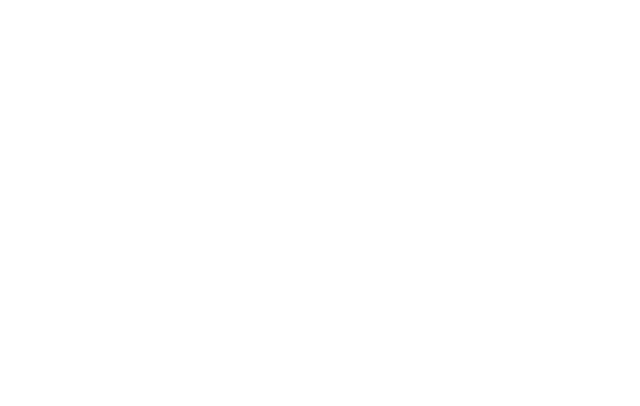
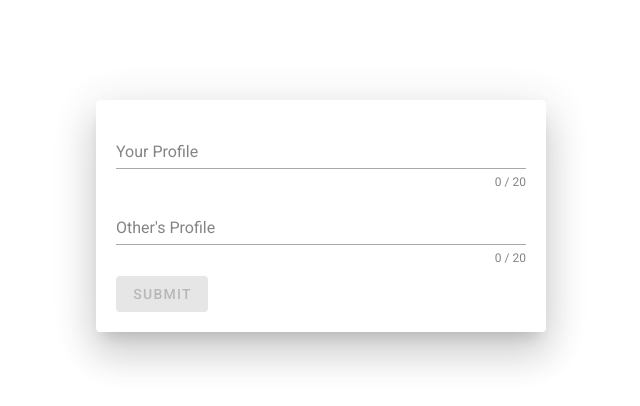
Before and after one commit to jhabarsingh/SIMADIAN, a Vue app in the folder simadianfrontend/: page /register in a window 1280 px wide. Shown: the top 406 px of the page, without its empty margins (319-959 px from the left). Built offline with nearby package versions, Linux system fonts and the light colour scheme.

Commit message:
Added Register page

```diff
--- /dev/null
+++ b/simadianfrontend/src/components/Register.vue
@@ -0,0 +1,130 @@
+<template>
+  <v-app
+    class="v-app"
+  >
+
+    <v-card
+    class="card"
+    :elevation="24"
+    >
+
+      <v-form
+        class="form"
+        ref="form"
+        v-model="valid"
+      >
+        <v-alert
+          dense
+          :elevation="24"
+          type="error"
+          v-show="display"
+        >
+          Invalid Username
+        </v-alert>
+
+        <v-text-field
+          v-model="name1"
+          :rules="[...nameRules]"
+          label="Your Profile"
+          required
+          placeholder="JhabarBhati"
+          :counter=20
+        ></v-text-field>
+
+
+        <v-text-field
+          v-model="name2"
+          :rules="[...nameRules]"
+          label="Other's Profile"
+          required
+          class="input"
+          :counter=20
+        ></v-text-field>
+
+        <v-btn
+          :disabled="!valid"
+          color="warning"
+          class="mr-auto"
+          @click="submit"
+        >
+          Submit
+        </v-btn>
+
+      </v-form>
+  </v-card>
+  </v-app>
+</template>
+
+<script>
+  export default {
+    data: () => ({
+      valid: false,
+      name1: '',
+      name2: '',
+      display: false,
+      nameRules: [
+        v => !!v || 'Name is required',
+        v => (v && v.length <= 20) || 'Name must be less than 20 characters'
+      ],
+
+    }),
+
+    methods: {
+      validateUser(user) {
+        let info = null;
+        let url = "https://codeforces.com/api/user.info?handles=" + user;
+        fetch(url).then(data => data.json()).then(data => {
+            let info = data.status;
+            console.log(info)
+            if(info == "OK") {
+              window.localStorage.setItem("yours_name", this.name1);
+              window.localStorage.setItem("others_name", this.name2);
+              this.$router.push("/submissions");
+            }
+        })
+        return false;
+      },
+      submit() {
+        this.validateUser(this.name1 + ";" + this.name2)
+
+      }
+     }
+  }
+</script>
+
+<style scoped>
+
+
+  .card {
+    min-width:450px;
+    min-height: 230px;
+    margin:auto;
+    padding: 20px;
+    margin-top: 100px;
+    opacity: .8;
+  }
+
+  input {
+    font-weight: bolder;
+  }
+
+  button {
+    margin-top: 10px;
+  }
+
+  .v-app::before {
+    content: '';
+    position: absolute;
+    top: 0px;
+    left: 0px;
+    width: 100vw;
+    height: 100vh;
+    background-repeat: no-repeat;
+    background-size: cover;
+  }
+
+  .input {
+    margin-top: 10px;
+  }
+
+</style>
--- a/simadianfrontend/src/router/index.js
+++ b/simadianfrontend/src/router/index.js
@@ -15,11 +15,16 @@
     name: 'Home',
     component: Home
   },
-  // {
-  //   path: '/about',
-  //   name: 'About',
-  //   component: () => import(/* webpackChunkName: "about" */ '../views/About.vue')
-  // }
+  {
+    path: '/register',
+    name: 'Register',
+    component: () => import('../components/Register.vue')
+  },
+  {
+    path: '/login',
+    name: 'Login',
+    component: () => import('../components/Login.vue')
+  }
 ]
 
 const router = new VueRouter({
```
